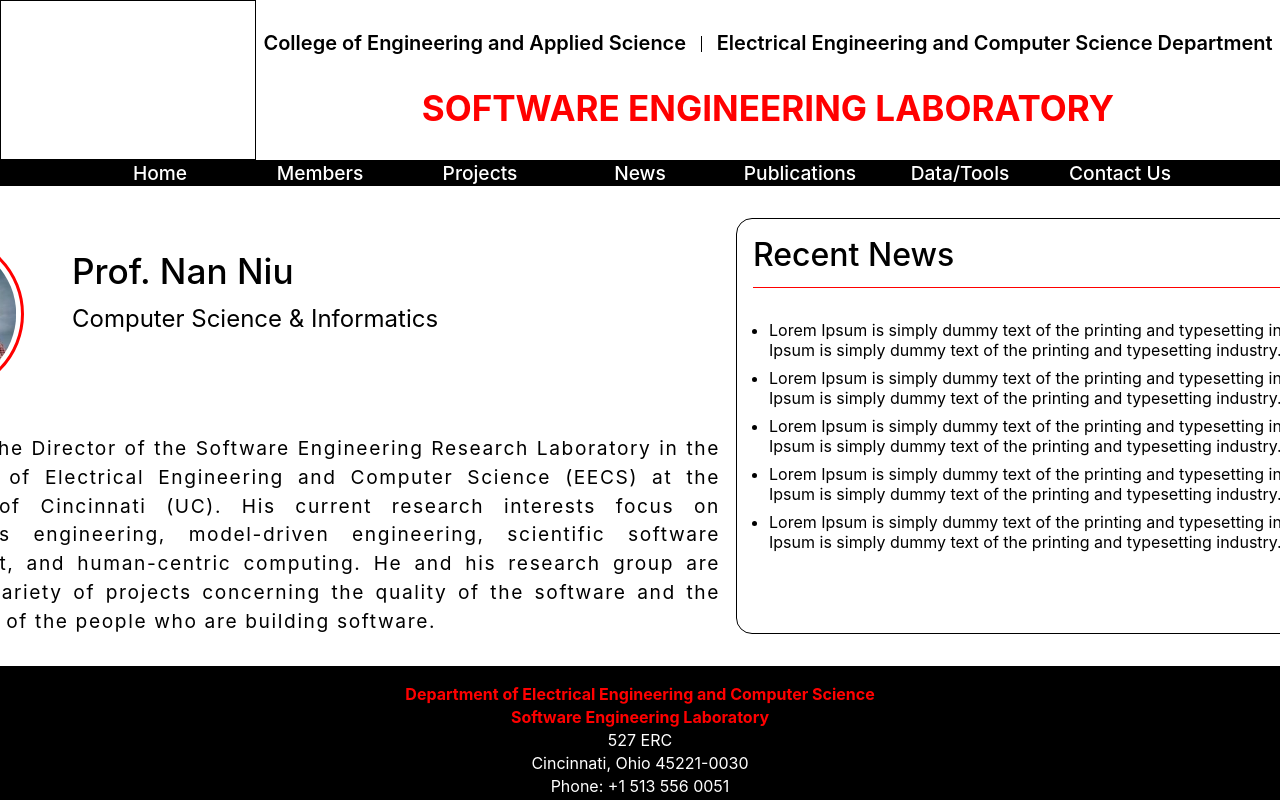
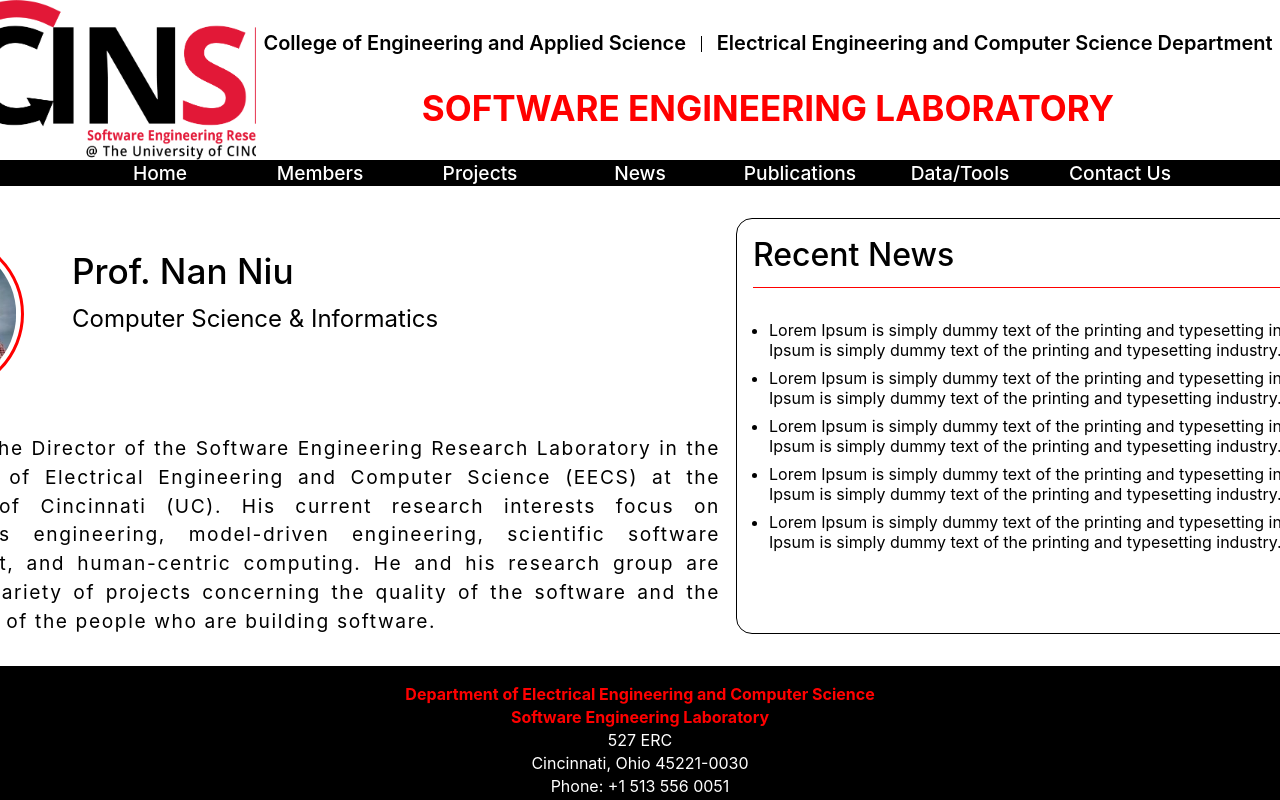
Before and after one commit to NanNiuCINSE/CINSE-Website, a React (Create React App) app: page / in a window 1280 px wide. Built offline with nearby package versions, Linux system fonts and the light colour scheme.

Commit message:
added cinse logo

```diff
--- a/src/components/Logo/Logo.css
+++ b/src/components/Logo/Logo.css
@@ -7,7 +7,13 @@
 .logo-image {
 	width: 20%;
 	height: 100%;
-	border: 1px solid;
+	/* border: 1px solid; */
+}
+
+.logo-image img {
+	width: 100%;
+	height: 100%;
+	object-fit: cover;
 }
 
 .logo-headers {
--- a/src/components/Logo/Logo.jsx
+++ b/src/components/Logo/Logo.jsx
@@ -1,10 +1,13 @@
 import React from 'react';
 import './Logo.css';
+import cinseLogo from '../../resources/Images/CINSE.png';
 
 const Logo = () => {
 	return (
 		<div className='logo-container'>
-			<div className='logo-image'></div>
+			<div className='logo-image'>
+				<img src={cinseLogo} alt='CinseLogo' />
+			</div>
 			<div className='logo-headers'>
 				<header className='logo-sub-heading'>
 					<span className='heading-college'>
```
Also changed, not shown: src/resources/Images/CINSE.png (added).
